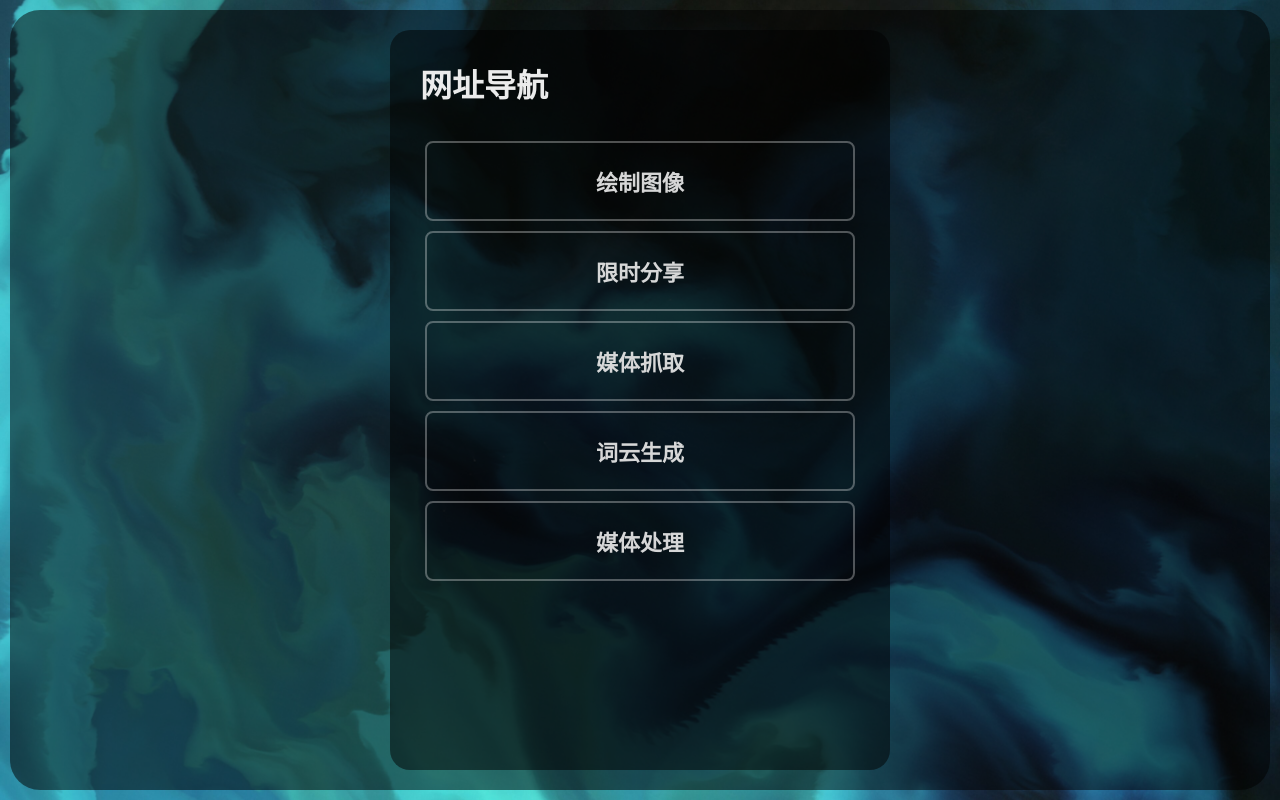
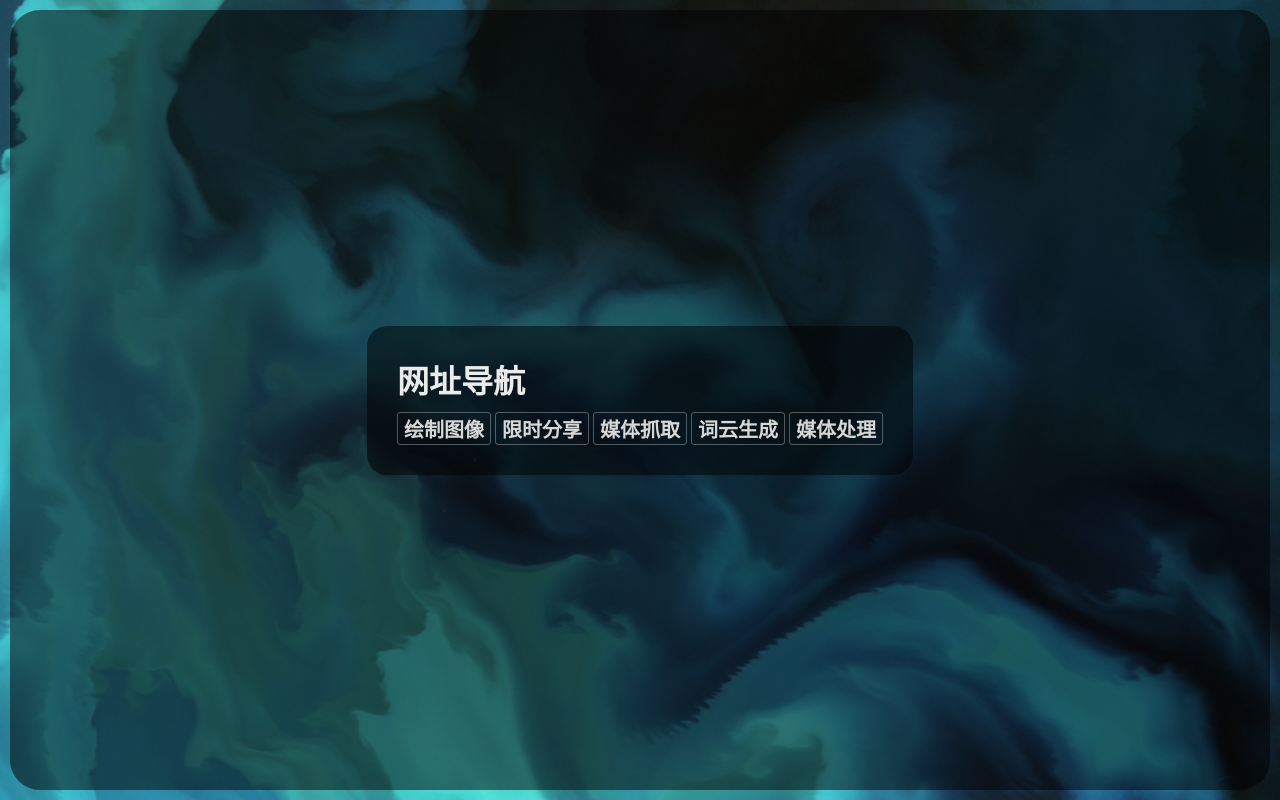
Before and after one commit to hky3535/online_toolkit, a Django app: page / in a window 1280 px wide. Run offline with Django 4.2, Linux system fonts and the light colour scheme.

Commit message:
update some bugs

```diff
--- a/apps/app_base/static/css/base_index.css
+++ b/apps/app_base/static/css/base_index.css
@@ -2,7 +2,6 @@
 
 /* 链接窗 */
 #links_div {
-    width: 500px; height: 100%;
     background-color: var(--div_secondary);
     border-radius: 20px;
     padding: 30px;
@@ -12,15 +11,15 @@
     box-sizing: border-box;
 }
 
+#buttons_div {
+    flex-direction: row;
+}
+
 button {
-    font-size: 22px;
-    height: 80px;
-    margin: 5px;
-    border-radius: 8px;
-    border-width: 2px;
-    font-weight:800;
+    font-size: 20px;
+    font-weight:600;
 }
 
 h1 {
-    margin: 0px 0px 30px 0px;   /* 上右下左 */
+    margin: 0px 0px 10px 0px;   /* 上右下左 */
 }
--- a/apps/app_base/templates/base_index.html
+++ b/apps/app_base/templates/base_index.html
@@ -13,14 +13,18 @@
 
     <body>
         <div id="main_div">
+
             <div id="links_div">
                 <h1>网址导航</h1>
-                <button onclick="window.location.href='/draw_frame/'">绘制图像</button>
-                <button onclick="window.location.href='/limited_time_sharing/'">限时分享</button>
-                <button onclick="window.location.href='/media_scrape/'">媒体抓取</button>
-                <button onclick="window.location.href='/word_cloud/'">词云生成</button>
-                <button onclick="window.location.href='/ffmpeg_toolkit/'">媒体处理</button>
+                <div id="buttons_div">
+                    <button onclick="window.location.href='/draw_frame/'">绘制图像</button>
+                    <button onclick="window.location.href='/limited_time_sharing/'">限时分享</button>
+                    <button onclick="window.location.href='/media_scrape/'">媒体抓取</button>
+                    <button onclick="window.location.href='/word_cloud/'">词云生成</button>
+                    <button onclick="window.location.href='/ffmpeg_toolkit/'">媒体处理</button>
+                </div>
             </div>
+
         </div>
 
     </body>
--- a/apps/urls.py
+++ b/apps/urls.py
@@ -4,7 +4,6 @@
 from django.contrib import admin
 from django.urls import path
 
-from . import app_
 from . import app_base
 from . import app_draw_frame
 from . import app_limited_time_sharing
@@ -12,7 +11,6 @@ from . import app_media_scrape
 from . import app_word_cloud
 from . import app_ffmpeg_toolkit
 
-_main = app_.main.Main()
 base_main = app_base.main.Main()
 draw_frame_main = app_draw_frame.main.Main()
 limited_time_sharing_main = app_limited_time_sharing.main.Main()
```
Also changed, not shown: apps/app_ffmpeg_toolkit/static/css/ffmpeg_toolkit_index.css (+8 -18 lines).
